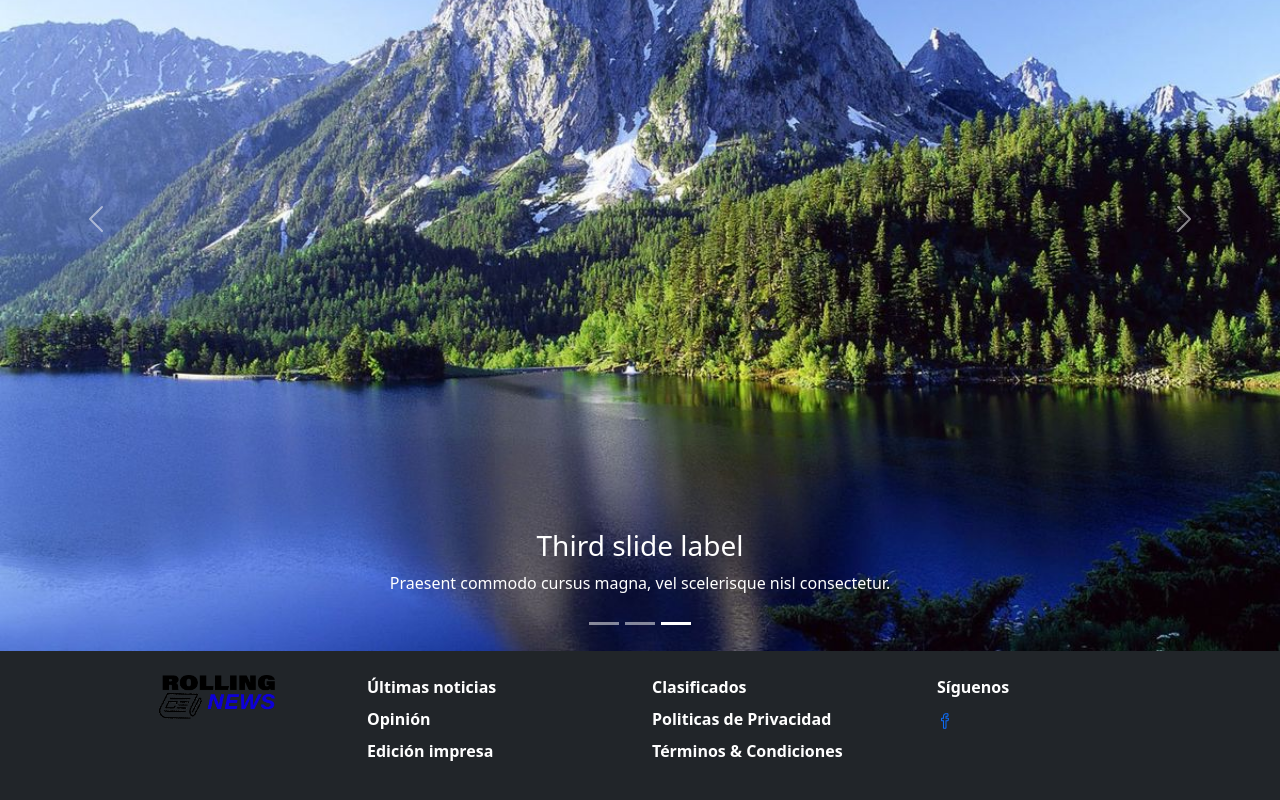
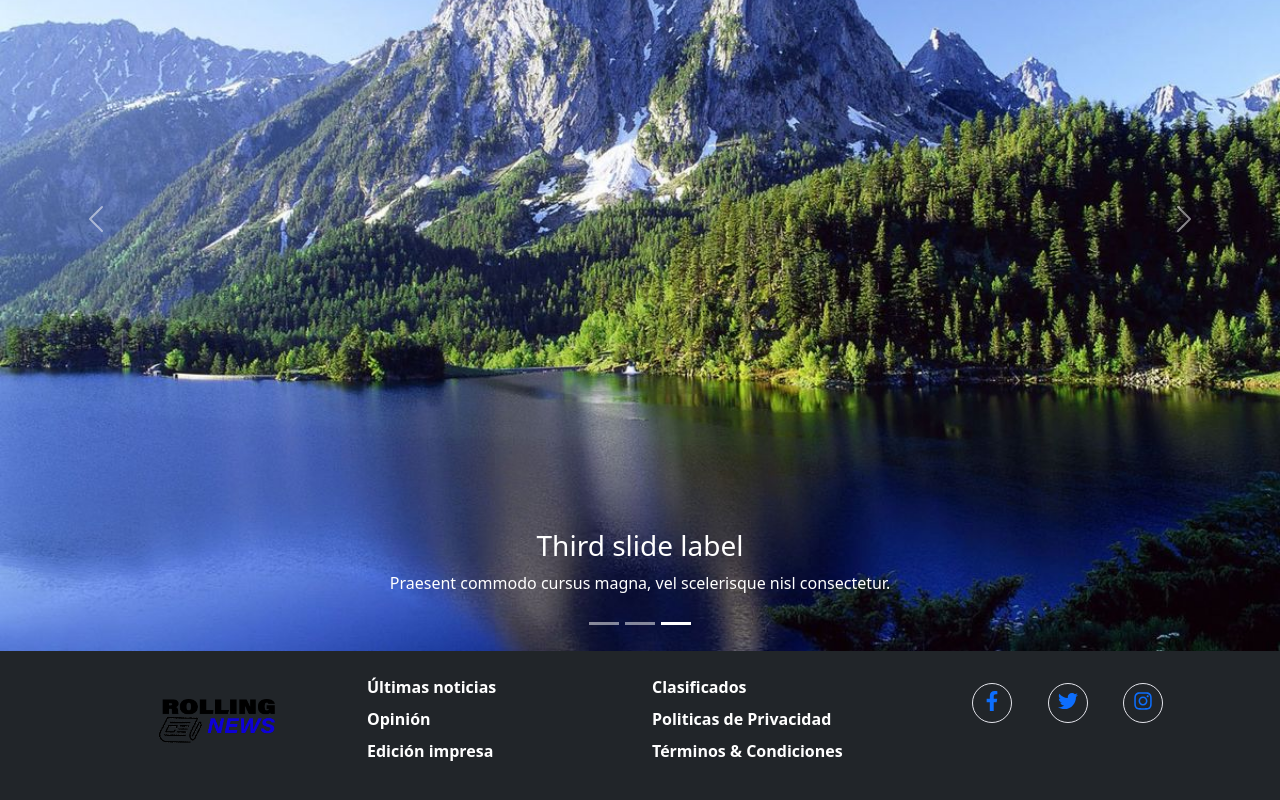
Before and after one commit to nicosalasaraoz/Blog_Noticias, a React (Create React App) app: page / in a window 1280 px wide. Shown: the part 268-1068 px from the top of the page. Built offline with nearby package versions, Linux system fonts and the light colour scheme.

Commit message:
Agregando iconos

```diff
--- a/src/Components/Footer.js
+++ b/src/Components/Footer.js
@@ -1,6 +1,6 @@
 import React from "react";
 import {Link} from 'react-router-dom';
-import { SlSocialFacebook } from "react-icons/sl";
+import { FaFacebookF, FaTwitter, FaInstagram } from "react-icons/fa";
 
 const Footer = () => {
   return (
@@ -10,7 +10,7 @@ const Footer = () => {
         <div className="container">
           <nav className="row">
             <Link to='/' className="col-12 col-md-3 d-flex aling-items-center justify-content-center">
-              <img src="../images/logo.png" className="mx-2" height="60" alt="logo"/>
+              <img src="../images/logo.png" className="mx-2 my-4" height="60" alt="logo"/>
             </Link>
             <ul className="col-12 col-md-3 list-unstyled">
               <li className="mb-2"><Link to='/error' className="fw-bold text-white" style={{textDecoration:"none"}}>Últimas noticias</Link></li>
@@ -23,10 +23,15 @@ const Footer = () => {
               <li className="mb-2"><Link to='/error' className="fw-bold text-white" style={{textDecoration:"none"}}>Términos & Condiciones</Link></li>
             </ul>
             <ul className="col-12 col-md-3 list-unstyled">
-              <li className="mb-2 fw-bold">Síguenos</li>
-              <li className="d-flex justify-content-between"><Link to='/error' className="text-primary">
-                <SlSocialFacebook /></Link></li>
-
+              <li className="mb-2 fw-bold"></li>
+              <li className="d-flex justify-content-evenly">
+                <Link to='/error' className="icono text-center">
+                <FaFacebookF /></Link>
+                <Link to='/error' className="icono text-center">
+                <FaTwitter /></Link>
+                <Link to='/error' className="icono text-center">
+                <FaInstagram /></Link>
+                </li>
             </ul>
           </nav>
         </div>
--- a/src/css/globals.css
+++ b/src/css/globals.css
@@ -1 +1,12 @@
 @import url("/src/css-reset/reset.css");
+
+
+/*footer*/
+
+.icono{
+    height: 40px;
+    width: 40px;
+    font-size: 20px;
+    border-radius: 40px;
+    border: 1px solid #e5e5ec;
+}
```
